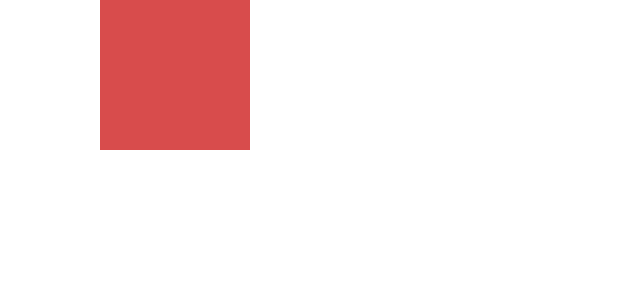
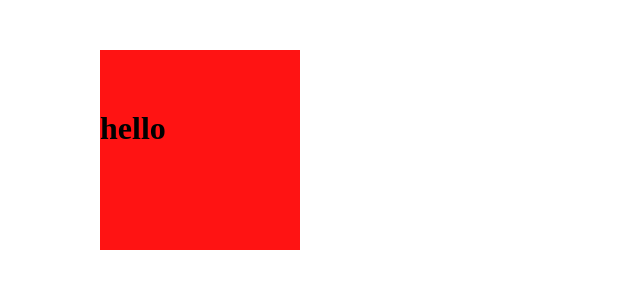
Before and after one commit to sumitscave/Web-Technologies, a plain HTML site: page basic/divElement.html in a window 1280 px wide. Shown: the whole page, without its empty margins (0-640 px from the left). Drawn offline with Linux system fonts and the light colour scheme.

Commit message:
continued

```diff
--- a/basic/divElement.html
+++ b/basic/divElement.html
@@ -27,7 +27,7 @@
     <p class="a">Lorem ipsum dolor sit, amet consectetur adipisicing elit. Harum omnis perferendis iste maxime officiis at dolorem rerum libero dolor porro corrupti dicta qui ducimus ea molestias veniam, reprehenderit culpa sint!</p> -->
 
     <div id="box">
-
+        <h1 style="color:black;">hello</h1>
     </div>
 
   </body>
--- a/basic/styles2.css
+++ b/basic/styles2.css
@@ -29,8 +29,10 @@ h1{
 }
 
 #box{
-    height: 150px;
-    width: 150px;
-    background-color: rgb(216, 76, 76);
+    height: 200px;
+    width: 200px;
+    background-color: rgb(255, 19, 19);
     margin-left: 100px;
-}
+    margin-top: 50px;
+    padding-top: 60px;
+  }
```
